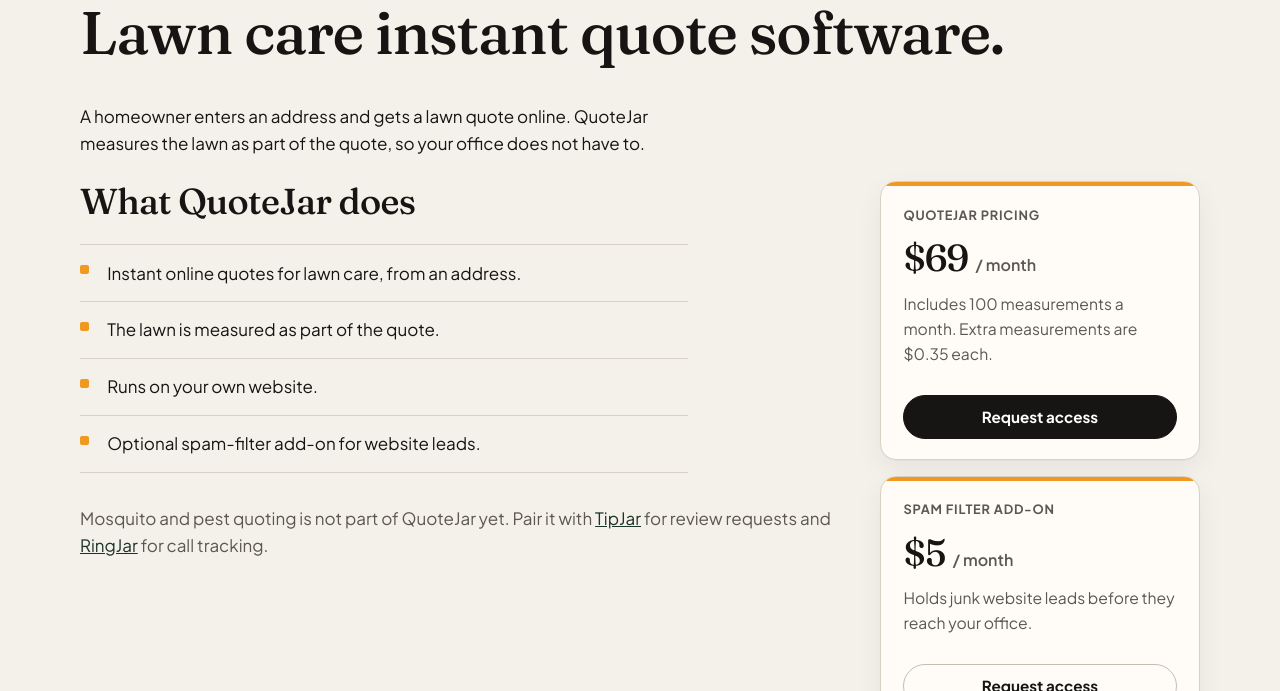
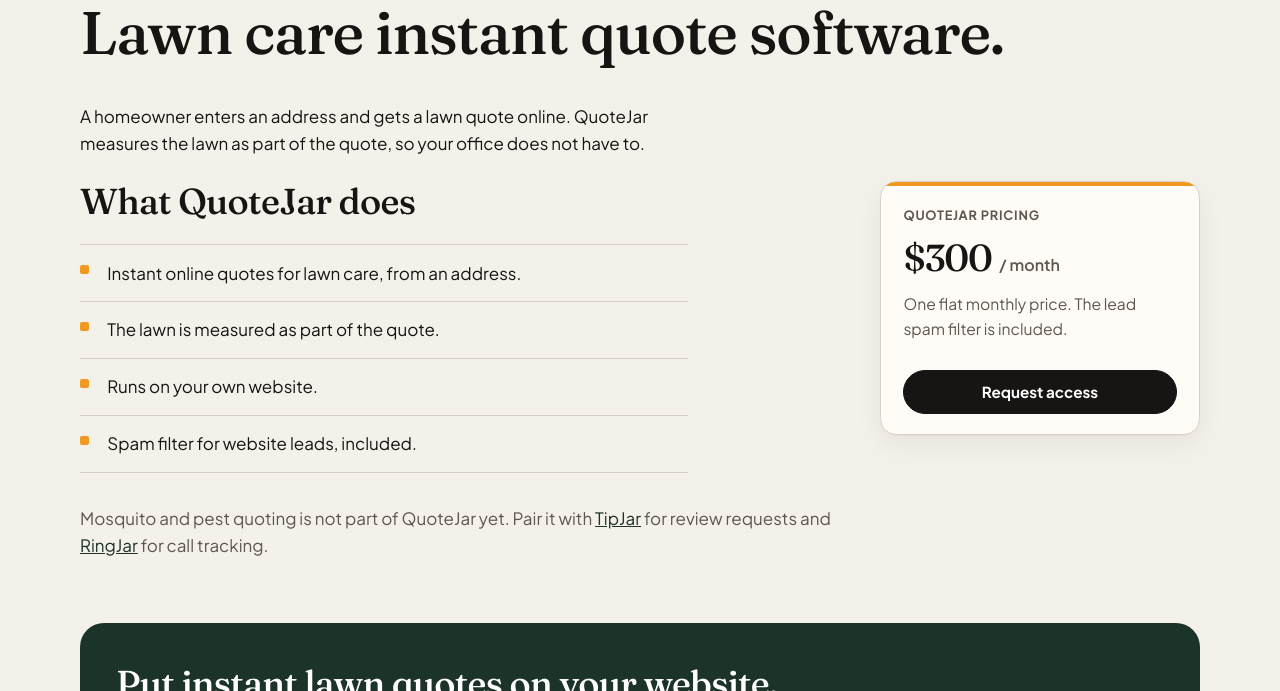
Before and after one commit to SeasonalBill/jarsuite-site, a plain HTML site: page quotejar.html in a window 1280 px wide. Shown: the part 261-952 px from the top of the page. Drawn offline with Linux system fonts and the light colour scheme.

Commit message:
QuoteJar price: $300/mo flat, spam filter included

```diff
--- a/quotejar.html
+++ b/quotejar.html
@@ -4,12 +4,12 @@
   <meta charset="utf-8">
   <meta name="viewport" content="width=device-width, initial-scale=1">
   <title>QuoteJar — Lawn Care Instant Quote Software | Jar Suite</title>
-  <meta name="description" content="QuoteJar is lawn care instant quote software: a homeowner enters an address and gets a lawn quote online. $69 a month with 100 measurements included, then $0.35 per measurement.">
+  <meta name="description" content="QuoteJar is lawn care instant quote software: a homeowner enters an address and gets a lawn quote online. $300 a month, with the lead spam filter included.">
   <link rel="canonical" href="https://jarsuite.com/quotejar.html">
   <meta property="og:type" content="website">
   <meta property="og:site_name" content="Jar Suite">
   <meta property="og:title" content="QuoteJar — Lawn Care Instant Quote Software | Jar Suite">
-  <meta property="og:description" content="QuoteJar is lawn care instant quote software: a homeowner enters an address and gets a lawn quote online. $69 a month with 100 measurements included, then $0.35 per measurement.">
+  <meta property="og:description" content="QuoteJar is lawn care instant quote software: a homeowner enters an address and gets a lawn quote online. $300 a month, with the lead spam filter included.">
   <meta property="og:url" content="https://jarsuite.com/quotejar.html">
   <meta property="og:image" content="https://jarsuite.com/assets/og-image.png">
   <meta property="og:image:width" content="1200">
@@ -17,7 +17,7 @@
   <meta property="og:image:alt" content="Jar Suite: QuoteJar, TipJar, FriendJar, ClickJar, RingJar and FleetJar">
   <meta name="twitter:card" content="summary_large_image">
   <meta name="twitter:title" content="QuoteJar — Lawn Care Instant Quote Software | Jar Suite">
-  <meta name="twitter:description" content="QuoteJar is lawn care instant quote software: a homeowner enters an address and gets a lawn quote online. $69 a month with 100 measurements included, then $0.35 per measurement.">
+  <meta name="twitter:description" content="QuoteJar is lawn care instant quote software: a homeowner enters an address and gets a lawn quote online. $300 a month, with the lead spam filter included.">
   <meta name="twitter:image" content="https://jarsuite.com/assets/og-image.png">
   <meta name="theme-color" content="#1c3329">
   <link rel="icon" href="assets/logos/favicon-32.png" type="image/png">
@@ -27,7 +27,7 @@
   <link href="https://fonts.googleapis.com/css2?family=Fraunces:opsz,wght@9..144,500;9..144,600&family=Plus+Jakarta+Sans:wght@400;500;600;700;800&display=swap" rel="stylesheet">
   <link rel="stylesheet" href="styles.css">
   <script type="application/ld+json">{"@context":"https://schema.org","@type":"Organization","name":"Jar Suite","url":"https://jarsuite.com/","logo":"https://jarsuite.com/assets/logos/favicon-512.png","description":"Software for lawn care and home service companies, built by Seasonal Lawncare and Mosquito Pros in Western New York.","areaServed":"US"}</script>
-  <script type="application/ld+json">{"@context":"https://schema.org","@type":"SoftwareApplication","name":"QuoteJar","url":"https://jarsuite.com/quotejar.html","applicationCategory":"BusinessApplication","operatingSystem":"Web","description":"QuoteJar is lawn care instant quote software: a homeowner enters an address and gets a lawn quote online. $69 a month with 100 measurements included, then $0.35 per measurement.","publisher":{"@type":"Organization","name":"Jar Suite","url":"https://jarsuite.com/"},"offers":[{"@type":"Offer","name":"QuoteJar monthly (100 measurements included)","price":"69.00","priceCurrency":"USD","url":"https://jarsuite.com/quotejar.html","availability":"https://schema.org/InStock","priceSpecification":{"@type":"UnitPriceSpecification","price":"69.00","priceCurrency":"USD","unitText":"MONTH","billingDuration":"P1M"}},{"@type":"Offer","name":"QuoteJar spam filter add-on","price":"5.00","priceCurrency":"USD","url":"https://jarsuite.com/quotejar.html","availability":"https://schema.org/InStock","priceSpecification":{"@type":"UnitPriceSpecification","price":"5.00","priceCurrency":"USD","unitText":"MONTH","billingDuration":"P1M"}}]}</script>
+  <script type="application/ld+json">{"@context":"https://schema.org","@type":"SoftwareApplication","name":"QuoteJar","url":"https://jarsuite.com/quotejar.html","applicationCategory":"BusinessApplication","operatingSystem":"Web","description":"QuoteJar is lawn care instant quote software: a homeowner enters an address and gets a lawn quote online. $300 a month, with the lead spam filter included.","publisher":{"@type":"Organization","name":"Jar Suite","url":"https://jarsuite.com/"},"offers":[{"@type":"Offer","name":"QuoteJar monthly","price":"300.00","priceCurrency":"USD","url":"https://jarsuite.com/quotejar.html","availability":"https://schema.org/InStock","priceSpecification":{"@type":"UnitPriceSpecification","price":"300.00","priceCurrency":"USD","unitText":"MONTH","billingDuration":"P1M"}}]}</script>
 </head>
 <body>
   <a class="skip" href="#main">Skip to content</a>
@@ -73,24 +73,18 @@
           <li>Instant online quotes for lawn care, from an address.</li>
           <li>The lawn is measured as part of the quote.</li>
           <li>Runs on your own website.</li>
-          <li>Optional spam-filter add-on for website leads.</li>
+          <li>Spam filter for website leads, included.</li>
         </ul>
         <p class="muted">Mosquito and pest quoting is not part of QuoteJar yet. Pair it with <a href="tipjar.html">TipJar</a> for review requests and <a href="ringjar.html">RingJar</a> for call tracking.</p>
       </div>
       <aside class="side-price">
         <div class="card quote">
           <p class="purpose">QuoteJar pricing</p>
-          <p class="price">$69 <span>/ month</span></p>
-          <p class="price-note">Includes 100 measurements a month. Extra measurements are $0.35 each.</p>
+          <p class="price">$300 <span>/ month</span></p>
+          <p class="price-note">One flat monthly price. The lead spam filter is included.</p>
           <div class="price-row">
             <a class="btn btn-primary btn-block" href="contact.html?product=quotejar">Request access</a>
           </div>
-        </div>
-        <div class="card quote" style="margin-top:1rem">
-          <p class="purpose">Spam filter add-on</p>
-          <p class="price">$5 <span>/ month</span></p>
-          <p class="price-note">Holds junk website leads before they reach your office.</p>
-          <a class="btn btn-secondary btn-block" href="contact.html?product=quotejar">Request access</a>
         </div>
       </aside>
     </div>
```
Also changed, not shown: index.html (+1 -1 lines), pricing.html (+6 -13 lines).
